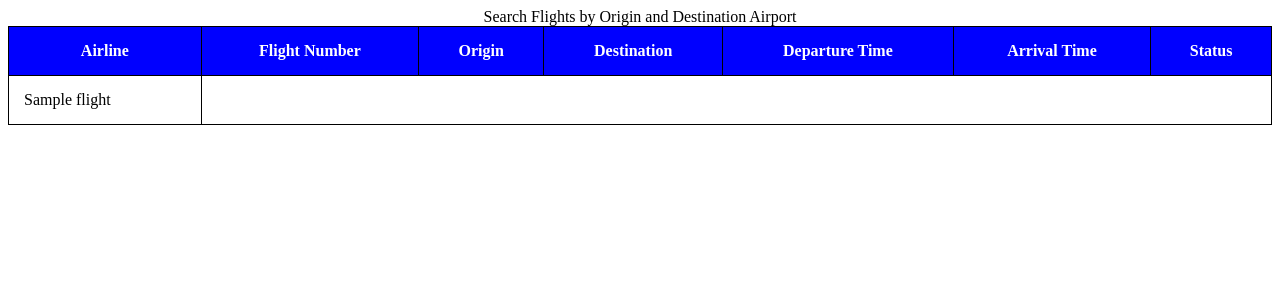
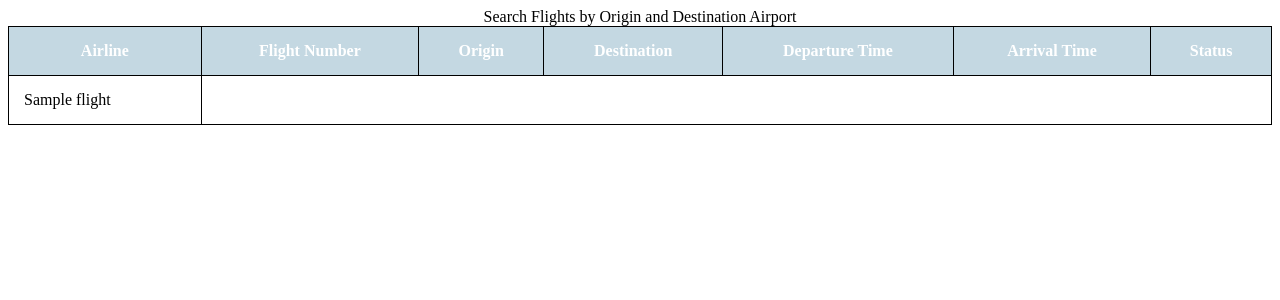
Before and after one commit to jstnchng/christie-air, a Flask app: template templates/search_flights_by_airport.html in a window 1280 px wide. Shown: the top 300 px of the page. Run offline with Flask 2, Linux system fonts and the light colour scheme; the template is opened without the code that fills it: most values are stand-ins (such as "Sample title", 1, 10 or a date in 2020); parts of the project's set-up code (start-up, migrations or seed data) failed here and were passed over.

Commit message:
dsadjfasfadsfijad

```diff
--- a/templates/search_flights_by_airport.html
+++ b/templates/search_flights_by_airport.html
@@ -15,7 +15,7 @@
     padding: 15px;
 }
 th {
-    background-color: blue;
+    background-color: #c4d8e2;
     color: white
 }
 </style>
```
